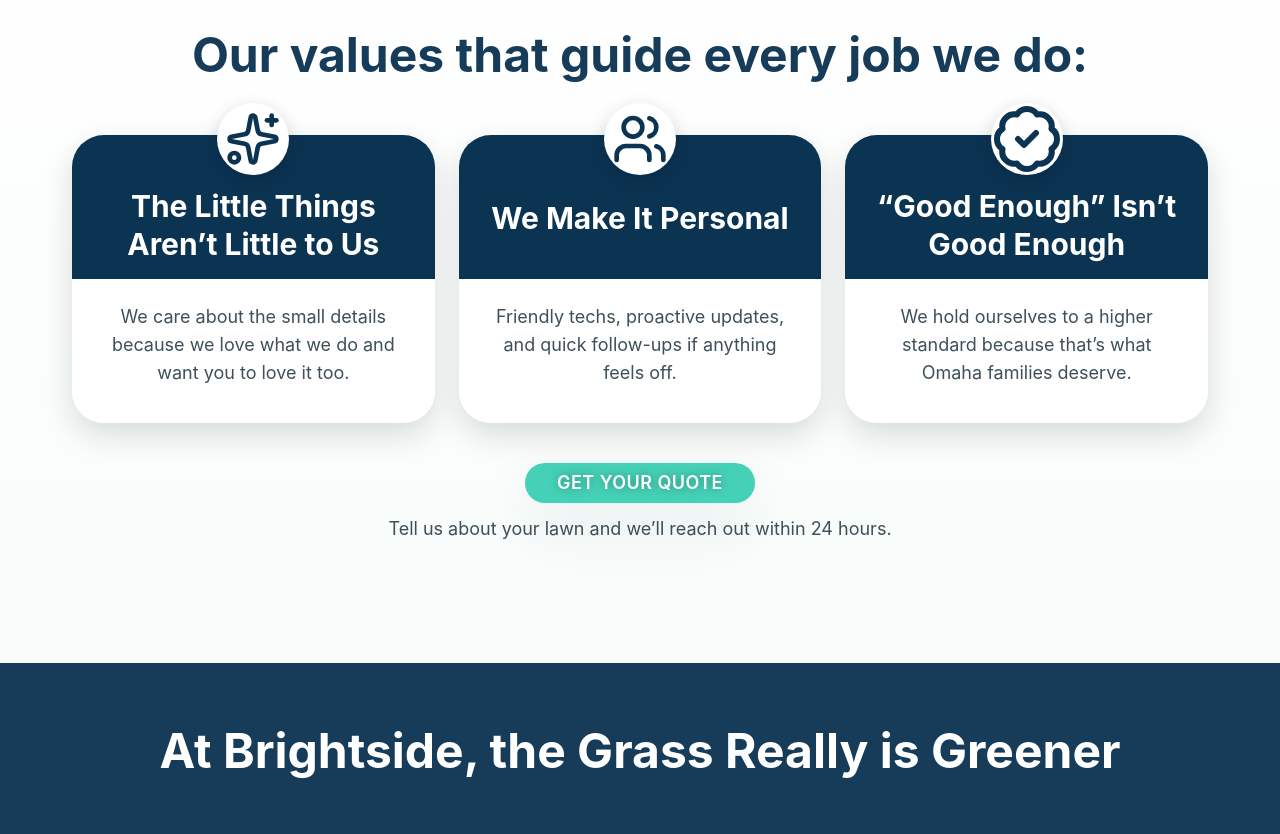
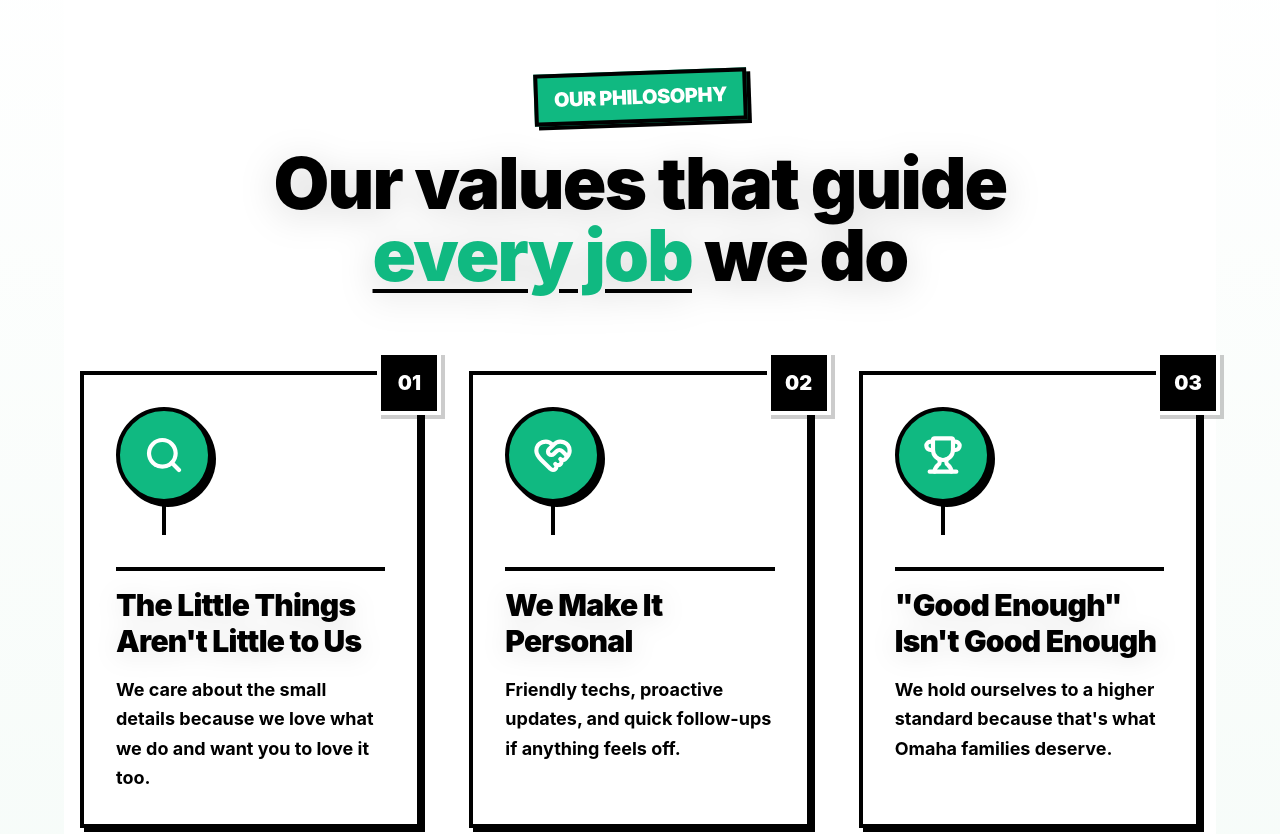
Before and after one commit to lancebshr/brightside-turf-site, a Next.js app: page /services/fertilization-and-weed-control in a window 1280 px wide. Shown: the part 1820-2654 px from the top of the page. Built offline with nearby package versions, Linux system fonts and the light colour scheme.

Commit message:
about page done
bang

```diff
--- a/src/components/ui/core-values.tsx
+++ b/src/components/ui/core-values.tsx
@@ -1,125 +1,98 @@
-"use client";
+import { Search, HeartHandshake, Trophy, ArrowRight } from 'lucide-react'
 
-import { ReactNode, useMemo } from "react";
-import Link from "next/link";
-import { Sparkles, Users, BadgeCheck } from "lucide-react";
-import { Button } from "@/components/ui/button";
-import {
-  GET_QUOTE_BUTTON_CLASSNAME,
-  GET_QUOTE_BUTTON_STYLE,
-  cn,
-  formatGetQuoteLabel,
-} from "@/lib/utils";
+type CoreValuesProps = {
+  heading?: string;
+};
 
-const DEFAULT_VALUES = [
+export function CoreValues({ heading }: CoreValuesProps) {
+  const values = [
     {
-    title: "The Little Things Aren’t Little to Us",
-    body: "We care about the small details because we love what we do and want you to love it too.",
-    icon: <Sparkles className="size-10 md:size-14" />,
+      id: '01',
+      title: "The Little Things Aren't Little to Us",
+      description:
+        'We care about the small details because we love what we do and want you to love it too.',
+      icon: Search,
     },
     {
-    title: "We Make It Personal",
-    body: "Friendly techs, proactive updates, and quick follow-ups if anything feels off.",
-    icon: <Users className="size-10 md:size-14" />,
+      id: '02',
+      title: 'We Make It Personal',
+      description:
+        'Friendly techs, proactive updates, and quick follow-ups if anything feels off.',
+      icon: HeartHandshake,
     },
     {
-    title: "“Good Enough” Isn’t Good Enough",
-    body: "We hold ourselves to a higher standard because that’s what Omaha families deserve.",
-    icon: <BadgeCheck className="size-14 md:size-20" />,
+      id: '03',
+      title: '"Good Enough" Isn\'t Good Enough',
+      description:
+        "We hold ourselves to a higher standard because that's what Omaha families deserve.",
+      icon: Trophy,
     },
-];
-
-type Value = {
-  title: string;
-  body: string;
-  icon?: ReactNode;
-};
-
-type CoreValuesProps = {
-  eyebrow?: string;
-  heading: string;
-  description?: string;
-  values?: Value[];
-  className?: string;
-};
-
-export function CoreValues({
-  eyebrow,
-  heading,
-  description,
-  values = DEFAULT_VALUES,
-  className,
-}: CoreValuesProps) {
-  const stableValues = useMemo(() => values, [values]);
+  ]
 
   return (
-    <div
-      className={cn(
-        "relative space-y-8 py-10 md:space-y-10 md:py-14",
-        className
-      )}
-    >
-      <div className="space-y-4 text-center pb-4">
-        {eyebrow && (
-          <p className="text-sm font-semibold uppercase tracking-[0.3em] text-pine/80">
-            {eyebrow}
-          </p>
-        )}
-        <h2 className="text-5xl font-bold text-pine">
-          {heading}
+    <section className="relative z-0 w-full bg-white py-24 px-4">
+      <div className="max-w-7xl mx-auto">
+        {/* Section Header */}
+        <div className="mb-20 text-center max-w-4xl mx-auto">
+          <div className="inline-block bg-emerald-500 border-4 border-black px-4 py-2 mb-6 shadow-[4px_4px_0px_0px_rgba(0,0,0,1)] transform -rotate-2">
+            <span className="text-xl font-black text-white uppercase tracking-tight">
+              Our Philosophy
+            </span>
+          </div>
+          <h2 className="text-5xl md:text-7xl font-black tracking-tight text-black drop-shadow-[0_6px_18px_rgba(0,0,0,0.15)] leading-none mb-8">
+            Our values that guide{' '}
+            <span className="text-emerald-500 underline decoration-4 underline-offset-8 decoration-black">
+              every job
+            </span>{' '}
+            we do
           </h2>
-        {description && (
-          <p className="text-lg text-slate-600">{description}</p>
-        )}
         </div>
 
-      <div className="relative mx-auto w-full max-w-6xl">
-        <div className="relative grid gap-6 px-2 sm:grid-cols-2 lg:grid-cols-3">
-          {stableValues.map((value) => (
+        {/* Values Grid */}
+        <div className="grid grid-cols-1 md:grid-cols-3 gap-8 lg:gap-12">
+          {values.map((value) => (
             <div
-              key={value.title}
-              className="relative min-h-[18rem] rounded-[2rem] bg-white shadow-[0_12px_30px_rgba(6,20,31,0.14)]"
+              key={value.id}
+              className="group relative bg-white border-4 border-black p-8 shadow-[4px_4px_0px_0px_rgba(0,0,0,1)] hover:scale-[1.02] transition-transform duration-300 flex flex-col items-start"
             >
-              <div className="flex h-full flex-col text-center">
-                <div
-                  className={cn(
-                    "relative flex h-32 flex-col items-center rounded-t-[2rem] bg-[#0B3352] px-5 pb-4 pt-10 text-white md:h-36",
-                    value.title === "We Make It Personal" ? "justify-center" : "justify-end"
-                  )}
-                >
-                  {value.icon && (
-                    <div className="absolute left-1/2 -top-8 flex h-[4rem] w-[4rem] -translate-x-1/2 items-center justify-center rounded-full bg-white text-[#0B3352] shadow-[0_6px_18px_rgba(5,15,26,0.18)] md:h-[4.5rem] md:w-[4.5rem]">
-                      {value.icon}
+              {/* Number Badge */}
+              <div className="absolute -top-6 -right-6 w-16 h-16 bg-black text-white border-4 border-white flex items-center justify-center shadow-[4px_4px_0px_0px_rgba(0,0,0,0.2)] z-20">
+                <span className="font-black text-xl">{value.id}</span>
               </div>
-                  )}
-                  <p className="text-3xl font-bold leading-tight">
+
+              {/* Icon Container */}
+              <div className="mb-8 relative">
+                <div className="w-24 h-24 bg-emerald-500 rounded-full border-4 border-black flex items-center justify-center shadow-[4px_4px_0px_0px_rgba(0,0,0,1)] group-hover:rotate-6 transition-transform duration-300">
+                  <value.icon className="w-10 h-10 text-white stroke-[2.5]" />
+                </div>
+                {/* Decorative line connecting icon to text */}
+                <div className="absolute left-1/2 bottom-0 w-1 h-8 bg-black transform -translate-x-1/2 translate-y-full" />
+              </div>
+
+              {/* Content */}
+              <div className="mt-8 pt-4 border-t-4 border-black w-full">
+                <h3 className="text-2xl md:text-3xl font-black tracking-tight text-black drop-shadow-[0_4px_12px_rgba(0,0,0,0.1)] mb-4 leading-tight">
                   {value.title}
+                </h3>
+                <p className="text-lg font-bold text-black leading-relaxed">
+                  {value.description}
                 </p>
               </div>
-                <div className="flex flex-1 items-center justify-center rounded-b-[2rem] bg-white px-4 py-4 text-lg text-ink/80 md:px-6 md:py-6 md:items-start md:justify-start">
-                  {value.body}
+
+            </div>
+          ))}
+        </div>
+
+        {/* Bottom CTA or Closing Graphic */}
+        <div className="mt-20 text-center">
+          <div className="inline-flex items-center justify-center space-x-4 bg-black text-white border-4 border-black px-8 py-4 shadow-[4px_4px_0px_0px_rgba(74,222,128,1)] hover:bg-emerald-500 hover:text-black hover:shadow-[4px_4px_0px_0px_rgba(0,0,0,1)] transition-all duration-300 cursor-pointer">
+            <span className="text-xl font-black uppercase tracking-wide">
+              Experience the difference
+            </span>
+            <ArrowRight className="w-6 h-6 stroke-[3]" />
           </div>
         </div>
       </div>
-          ))}
-        </div>
-      </div>
-
-      <div className="space-y-3 text-center">
-        <Button
-          asChild
-          size="lg"
-          style={GET_QUOTE_BUTTON_STYLE}
-          className={GET_QUOTE_BUTTON_CLASSNAME}
-        >
-          <Link href="/get-quote">
-            {formatGetQuoteLabel("Get Your Quote")}
-          </Link>
-        </Button>
-        <p className="text-lg text-ink/80">
-          Tell us about your lawn and we’ll reach out within 24 hours.
-        </p>
-      </div>
-    </div>
-  );
+    </section>
+  )
 }
--- a/src/components/ui/hero.tsx
+++ b/src/components/ui/hero.tsx
@@ -385,11 +385,11 @@
         >
           {starPlacement === "top" && renderStarRow("mt-16 mb-8")}
 
-          <h1 className="text-glow mb-7 max-w-7xl text-balance text-5xl font-bold leading-tight md:text-6xl lg:text-7xl">
+          <h1 className="text-glow mb-7 max-w-7xl text-balance text-5xl font-black tracking-tight leading-tight drop-shadow-[0_6px_18px_rgba(0,0,0,0.3)] md:text-6xl lg:text-7xl">
             {heading}
           </h1>
 
-          <p className="text-glow mb-9 max-w-7xl text-balance text-xl font-medium md:text-2xl">
+          <p className="text-glow mb-9 max-w-7xl text-balance text-xl font-bold md:text-2xl">
             {subheading}
           </p>
 
```
Also changed, not shown: src/app/about/page.tsx (+36 -43 lines). Lines whose indentation alone changed are shown as unchanged.
